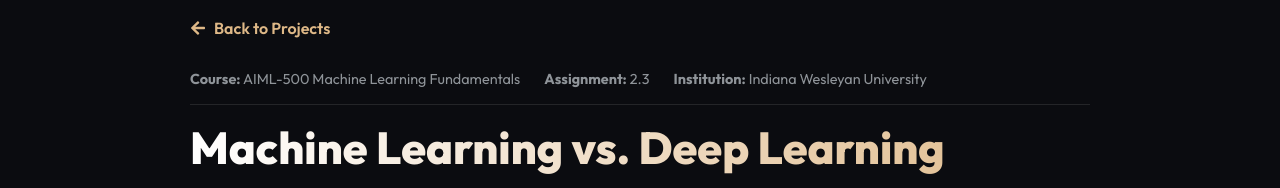
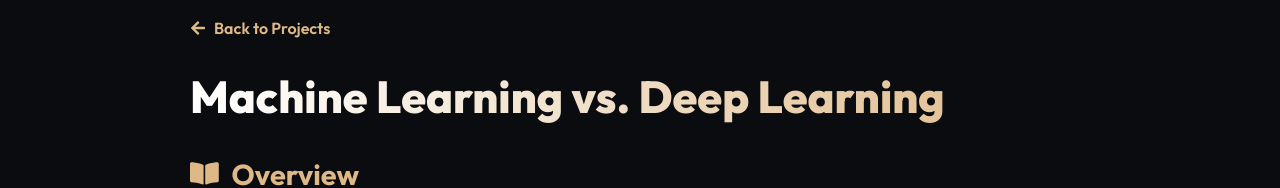
Before and after one commit to rp3099/rp3099.github.io, a React (Create React App) app: page /project/ml-vs-dl in a window 1280 px wide. Shown: the part 526-714 px from the top of the page. Built offline with nearby package versions, Linux system fonts and the light colour scheme.

Commit message:
Remove course metadata from MLvsDLDetails component
Removed metadata section for course details.

```diff
--- a/src/components/MLvsDLDetails.js
+++ b/src/components/MLvsDLDetails.js
@@ -16,12 +16,6 @@ const MLvsDLDetails = () => {
           <Link to="/project" className="ml-back-link">
             <FaArrowLeft /> Back to Projects
           </Link>
-
-          <div className="ml-meta">
-            <span><strong>Course:</strong> AIML-500 Machine Learning Fundamentals</span>
-            <span><strong>Assignment:</strong> 2.3</span>
-            <span><strong>Institution:</strong> Indiana Wesleyan University</span>
-          </div>
 
           <h1 className="ml-title">Machine Learning vs. Deep Learning</h1>
 
```
